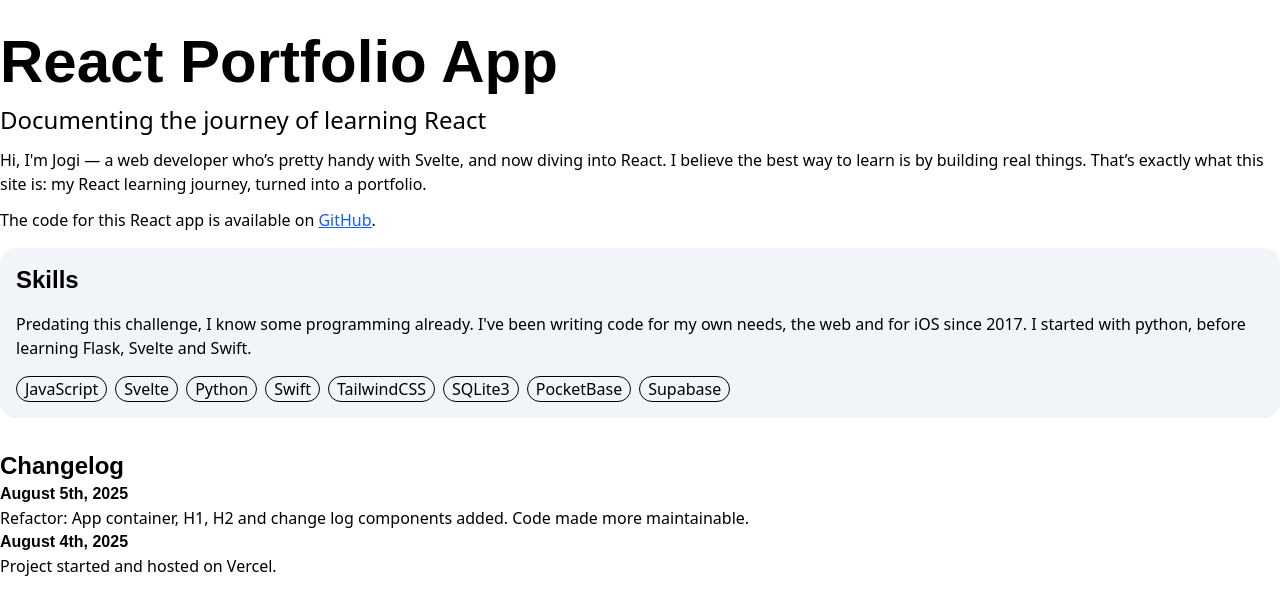
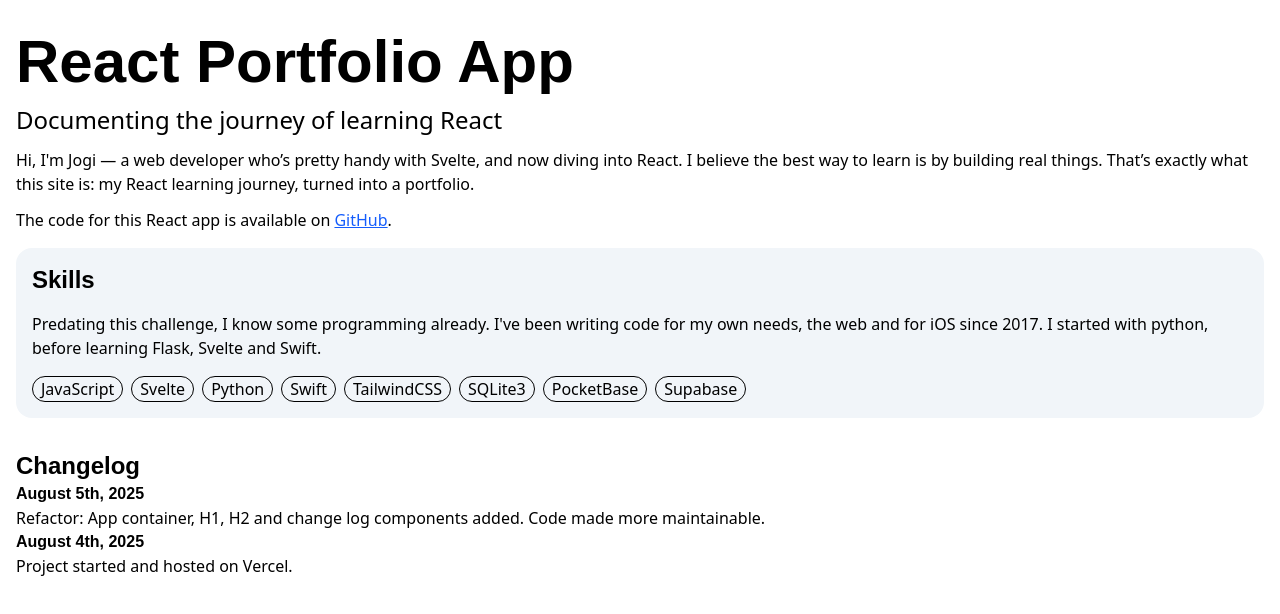
Before and after one commit to realJogicodes/portfolio-app, a React (Vite) app: page / in a window 1280 px wide. Shown: the top 614 px of the page. Built offline with nearby package versions, Linux system fonts and the light colour scheme.

Commit message:
padding added to container

```diff
--- a/src/components/Container.tsx
+++ b/src/components/Container.tsx
@@ -1,5 +1,5 @@
 import type { ReactNode } from 'react';
 
 export default function Container({ children }: { children: ReactNode }) {
-	return <div className="container max-w-7xl mx-auto mt-8">{children}</div>;
+	return <div className="container max-w-7xl mx-auto mt-8 px-4">{children}</div>;
 }
```
